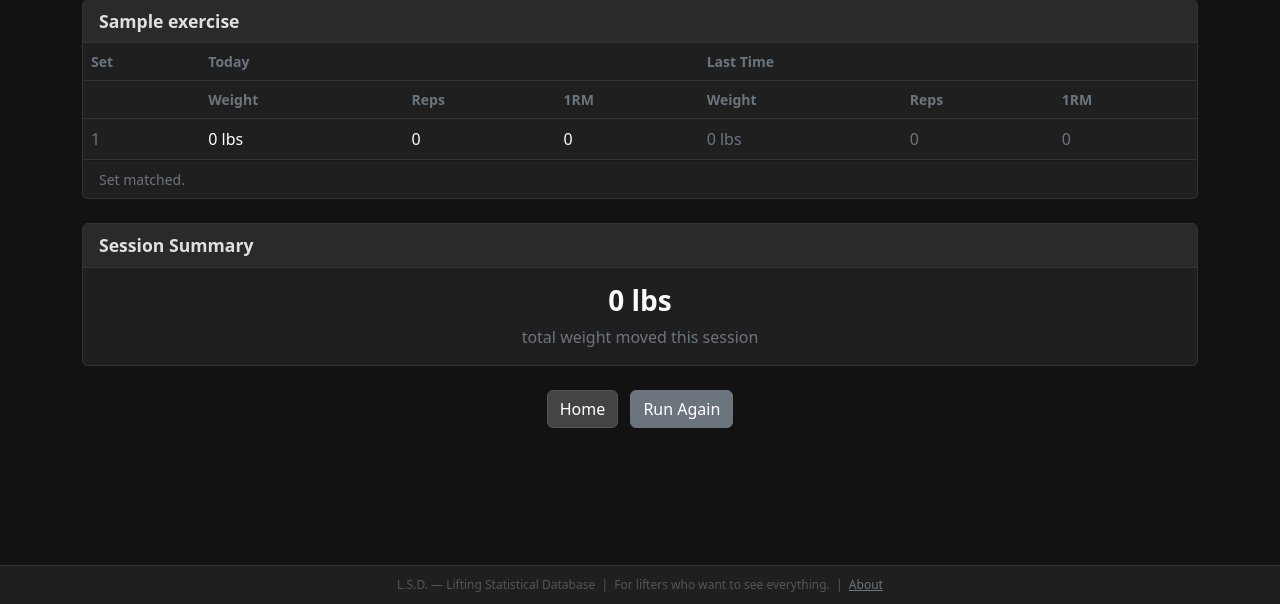
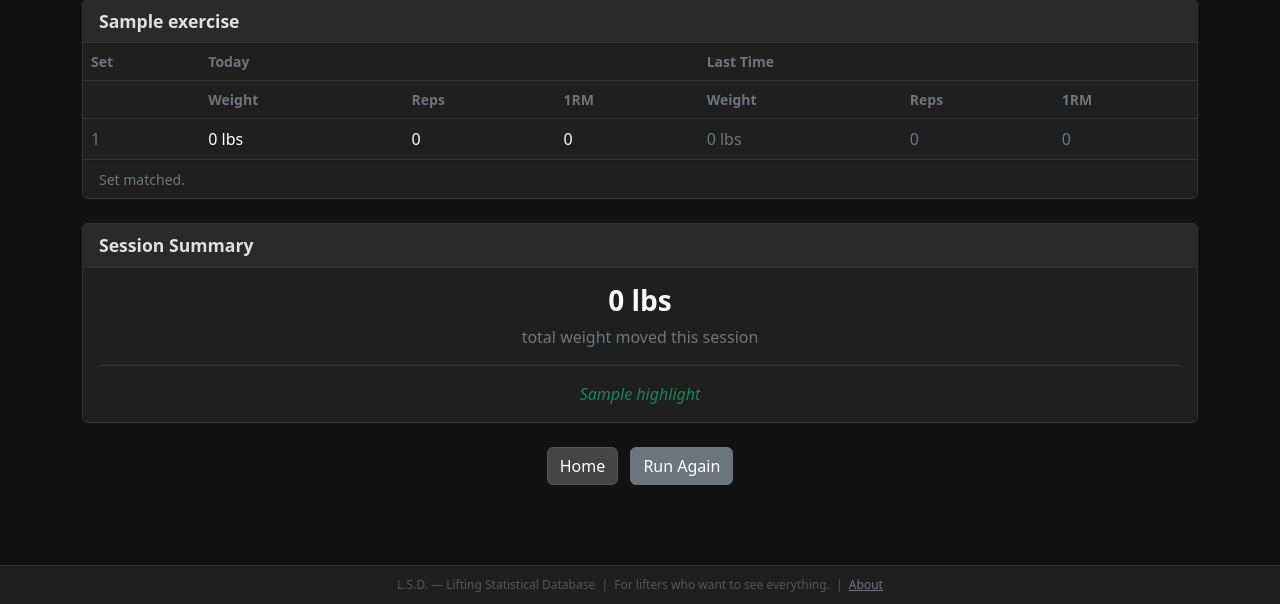
Before and after one commit to ErikAfdahl/liftingTracker, a Flask app: template templates/results.html in a window 1280 px wide. Shown: the part 196-800 px from the top of the page. Run offline with Flask 3, Linux system fonts and the light colour scheme; the template is opened without the code that fills it: most values are stand-ins (such as "Sample title", 1, 10 or a date in 2020).

Commit message:
highlights

```diff
--- a/lsdApp.py
+++ b/lsdApp.py
@@ -303,17 +303,25 @@ def run_results():
 
     last_entries = {}
     prev_entries = {}
+    hp = 0
+    highlight = None
     for ex in exercises:
         for s in range(1, int(ex["numSets"]) + 1):
             key = f"{ex['exerciseName']}_{s}"
             last_entries[key] = get_last_entry(user_data, selected, ex["exerciseName"], s, back=0)
             prev_entries[key] = get_last_entry(user_data, selected, ex["exerciseName"], s, back=1)
 
+            np = last_entries[key] / prev_entries[key]
+            if (np > hp) and (np > 1.0):
+                hp = np
+                highlight = f"{ex['exerciseName']} was the highlight of today's workout, improving by {hp}."
+
     return render_template("results.html",
                            selected=selected,
                            exercises=exercises,
                            last_entries=last_entries,
                            prev_entries=prev_entries,
+                           highlight=highlight,
                            narrator=session.get("settings", {}).get("narrator", "default"))
 
 @app.route("/manage", methods=["GET", "POST"])
--- a/templates/home.html
+++ b/templates/home.html
@@ -23,6 +23,7 @@
         <div class="card card-body text-secondary small">
             <p><strong>05/13/26</strong> — Added Goth Girl Narrator.</p>
             <p><strong>05/14/26</strong> — Welcome message depends on narrator.</p>
+            <p><strong>05/19/26</strong> — Added session highlights to results.</p>
         </div>
     </div>
 </div>
--- a/templates/results.html
+++ b/templates/results.html
@@ -338,6 +338,11 @@
     <div class="card-body text-center">
         <h3 class="fw-bold text-light">{{ "{:,.0f}".format(ns.total) }} lbs</h3>
         <p class="text-secondary mb-0">total weight moved this session</p>
+
+        {% if highlight %}
+        <hr class="border-secondary my-3">
+        <p class="text-success fst-italic mb-0">{{ highlight }}</p>
+        {% endif %}
     </div>
 </div>
 
```
